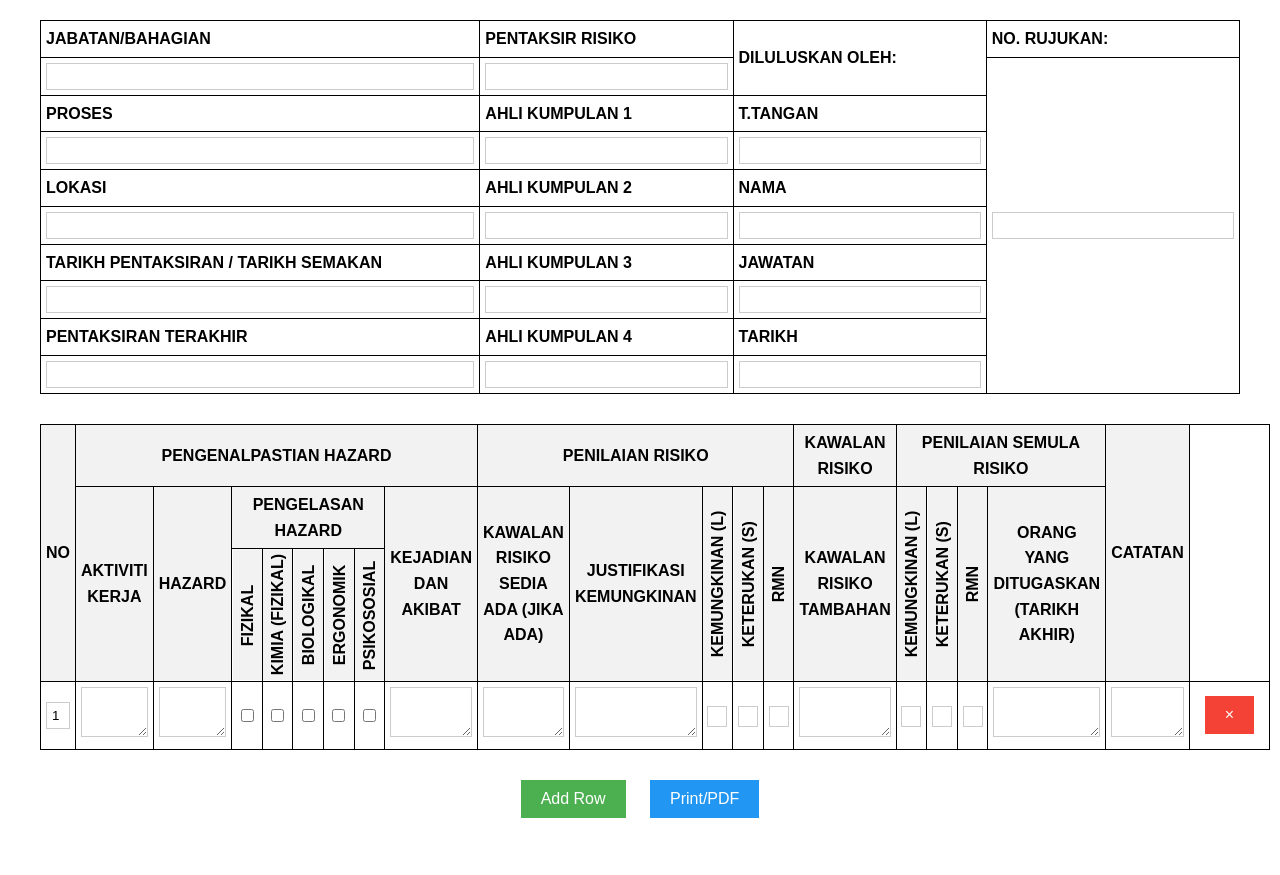
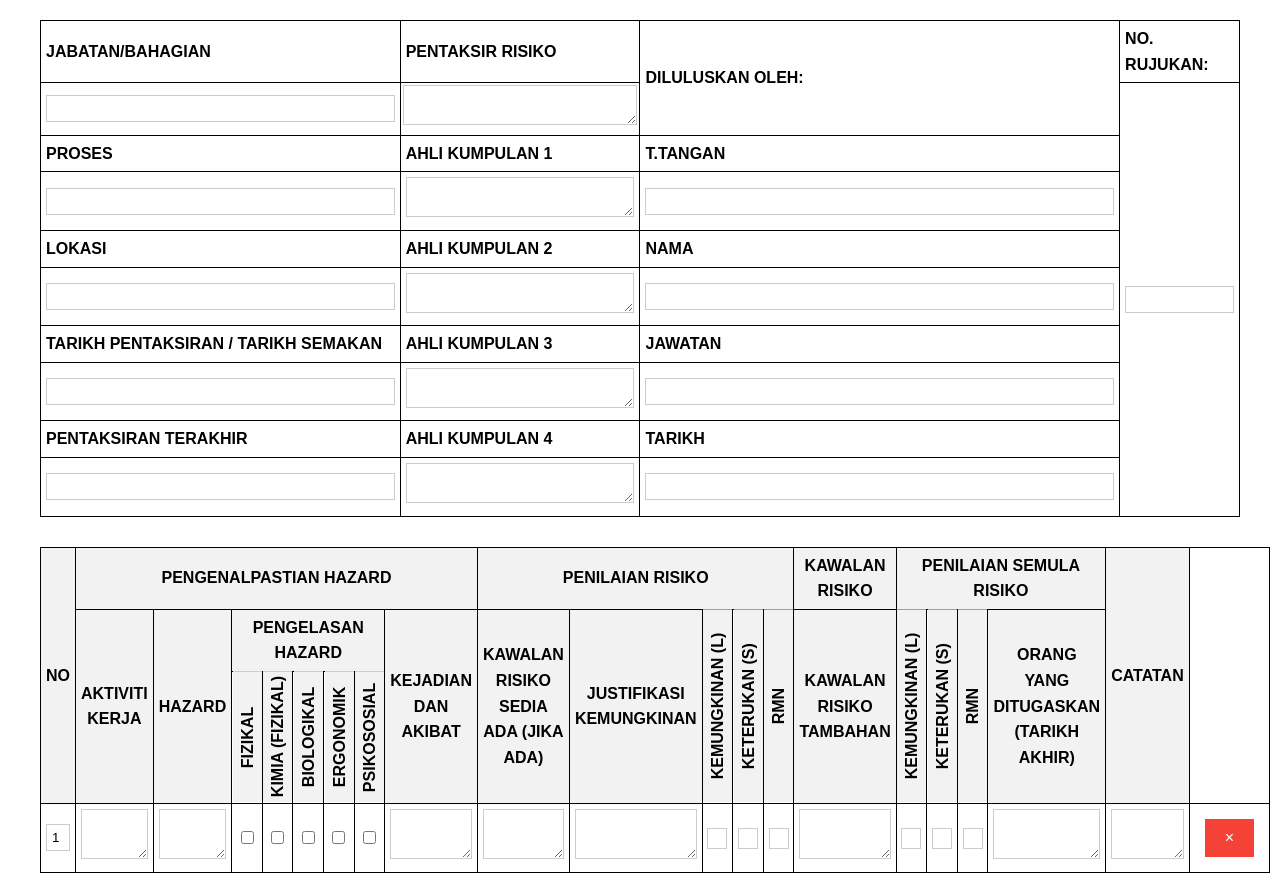
Before and after one commit to asyrafergo/era, a plain HTML site: page hazard.html in a window 1280 px wide. Shown: the top 875 px of the page. Before the commit the page ends 848 px from the top, so only its background shows below. Drawn offline with Linux system fonts and the light colour scheme.

Commit message:
Update hazard.html

```diff
--- a/hazard.html
+++ b/hazard.html
@@ -150,57 +150,71 @@
     <div class="form-container">
         <!-- Header Table -->
         <!-- Replace your entire header table with this corrected version: -->
-<table class="header-table">
+<table class="header-table" style="border-collapse: collapse; width: 100%;">
+    <colgroup>
+        <col style="width: 30%;"> <!-- JABATAN/BAHAGIAN shorter -->
+        <col style="width: 20%;"> <!-- PENTAKSIR RISIKO -->
+        <col style="width: 20%;"> <!-- AHLI KUMPULAN -->
+        <col style="width: 20%;"> <!-- T.TANGAN -->
+        <col style="width: 20%;"> <!-- NO. RUJUKAN -->
+    </colgroup>
     <tr>
-        <td colspan="4"><strong>JABATAN/BAHAGIAN</strong></td>
-        <td colspan="2"><strong>PENTAKSIR RISIKO</strong></td>
-        <td rowspan="2"><strong>DILULUSKAN OLEH:</strong></td>
+        <td><strong>JABATAN/BAHAGIAN</strong></td>
+        <td><strong>PENTAKSIR RISIKO</strong></td>
+        <td colspan="2" rowspan="2"><strong>DILULUSKAN OLEH:</strong></td>
         <td><strong>NO. RUJUKAN:</strong></td>
     </tr>
     <tr>
-        <td colspan="4"><input type="text" id="department"></td>
-        <td colspan="2"><input type="text" id="riskAssessor"></td>
-        <td rowspan="9"><input type="text" id="referenceNo" style="height: 100%;"></td>
+        <td><input type="text" id="department" style="width: 100%;"></td>
+        <td style="padding: 2px;">
+            <textarea style="width: 100%; min-height: 10px; resize: vertical;
+                             box-sizing: border-box; border: 1px solid #ccc; padding: 4px;"></textarea>
+        </td>
+        <td rowspan="9"><input type="text" id="referenceNo" style="height: 100%; width: 100%;"></td>
     </tr>
     <tr>
-        <td colspan="4"><strong>PROSES</strong></td>
-        <td colspan="2"><strong>AHLI KUMPULAN 1</strong></td>
-        <td><strong>T.TANGAN</strong></td>
+        <td><strong>PROSES</strong></td>
+        <td><strong>AHLI KUMPULAN 1</strong></td>
+        <td colspan="2"><strong>T.TANGAN</strong></td>
     </tr>
     <tr>
-        <td colspan="4"><input type="text" id="process"></td>
-        <td colspan="2"><input type="text" id="analysisGroup1"></td>
-        <td><input type="text" id="signature"></td>
+        <td><input type="text" id="process" style="width: 100%;"></td>
+        <td><textarea style="width: 100%; min-height: 10px; resize: vertical;
+                             box-sizing: border-box; border: 1px solid #ccc; padding: 4px;"></textarea></td>
+        <td colspan="2"><input type="text" id="signature" style="width: 100%;"></td>
     </tr>
     <tr>
-        <td colspan="4"><strong>LOKASI</strong></td>
-        <td colspan="2"><strong>AHLI KUMPULAN 2</strong></td>
-        <td><strong>NAMA</strong></td>
+        <td><strong>LOKASI</strong></td>
+        <td><strong>AHLI KUMPULAN 2</strong></td>
+        <td colspan="2"><strong>NAMA</strong></td>
     </tr>
     <tr>
-        <td colspan="4"><input type="text" id="location"></td>
-        <td colspan="2"><input type="text" id="analysisGroup2"></td>
-        <td><input type="text" id="name"></td>
+        <td><input type="text" id="location" style="width: 100%;"></td>
+        <td><textarea style="width: 100%; min-height: 10px; resize: vertical;
+                             box-sizing: border-box; border: 1px solid #ccc; padding: 4px;"></textarea></td>
+        <td colspan="2"><input type="text" id="name" style="width: 100%;"></td>
     </tr>
     <tr>
-        <td colspan="4"><strong>TARIKH PENTAKSIRAN / TARIKH SEMAKAN</strong></td>
-        <td colspan="2"><strong>AHLI KUMPULAN 3</strong></td>
-        <td><strong>JAWATAN</strong></td>
+        <td><strong>TARIKH PENTAKSIRAN / TARIKH SEMAKAN</strong></td>
+        <td><strong>AHLI KUMPULAN 3</strong></td>
+        <td colspan="2"><strong>JAWATAN</strong></td>
     </tr>
     <tr>
-        <td colspan="4"><input type="text" id="assessmentDate"></td>
-        <td colspan="2"><input type="text" id="analysisGroup3"></td>
-        <td><input type="text" id="position"></td>
+        <td><input type="text" id="assessmentDate" style="width: 100%;"></td>
+        <td><textarea style="width: 100%; min-height: 10px; resize: vertical;
+                             box-sizing: border-box; border: 1px solid #ccc; padding: 4px;"></textarea></td>
+        <td colspan="2"><input type="text" id="position" style="width: 100%;"></td>
     </tr>
     <tr>
-        <td colspan="4"><strong>PENTAKSIRAN TERAKHIR</strong></td>
-        <td colspan="2"><strong>AHLI KUMPULAN 4</strong></td>
-        <td><strong>TARIKH</strong></td>
+        <td><strong>PENTAKSIRAN TERAKHIR</strong></td>
+        <td><strong>AHLI KUMPULAN 4</strong></td>
+        <td colspan="2"><strong>TARIKH</strong></td>
     </tr>
     <tr>
-        <td colspan="4"><input type="text" id="lastAssessment"></td>
-        <td colspan="2"><input type="text" id="analysisGroup4"></td>
-        <td><input type="text" id="date"></td>
+        <td><input type="text" id="lastAssessment" style="width: 100%;"></td>
+        <td><textarea style="width: 100%; min-height: 10px; resize: vertical;
+                             box-sizing: border-box; border: 1px solid #ccc; padding: 4px;"></textarea></td>
+        <td colspan="2"><input type="text" id="date" style="width: 100%;"></td>
     </tr>
 </table>
 
```
